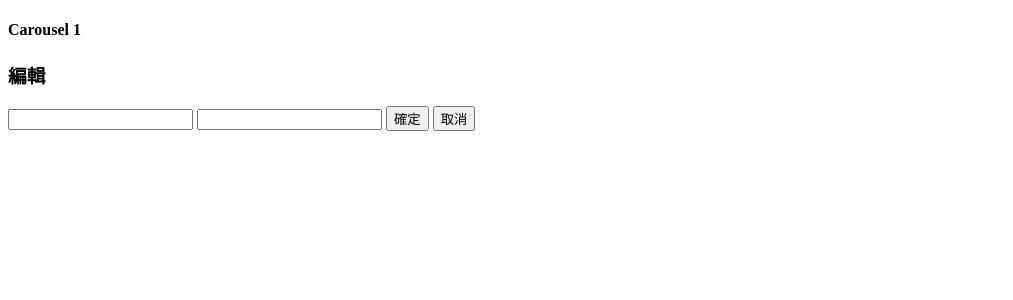
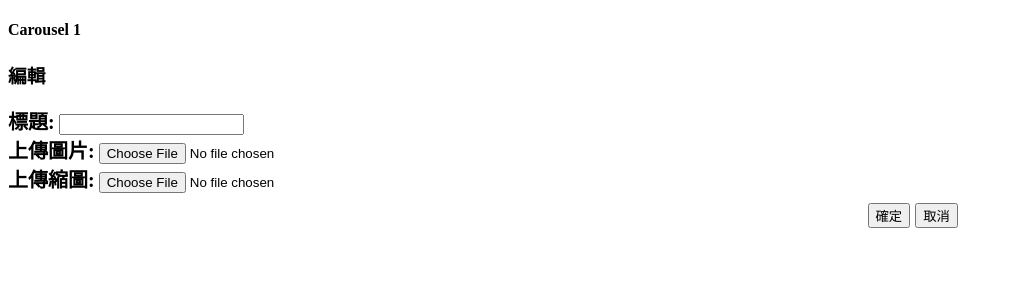
Before and after one commit to Nekohip/game_store_12, a PHP site: page /back/carousel1.php in a window 1280 px wide. Shown: the top 300 px of the page, without its empty margins (0-1013 px from the left). Run offline with PHP 8.4, Linux system fonts and the light colour scheme; data that the repository does not hold is empty.

Commit message:
完成modal前端功能，開始寫api

```diff
--- a/back.php
+++ b/back.php
@@ -31,7 +31,7 @@
             border: 1px black solid;
             height: 70vh;
             width: 13%;
-            margin-top: 219px;
+            margin-top: 270px;
         }
 
         .main {
@@ -48,8 +48,8 @@
             border: 1px black solid;
             /* height: 120vh; */
             width: 65%;
-            margin-top: 233px;
-            margin-left: 417px;
+            margin-top: 280px;
+            margin-left: 560px;
             margin-bottom: 50px;
         }
 
--- a/back/carousel1.php
+++ b/back/carousel1.php
@@ -27,7 +27,13 @@
 
         .btns {
             float: right;
-            width: 27%;
+            width: 32%;
+        }
+
+        .modal-text {
+            font-size: 20px;
+            font-weight: bold;
+            margin-top: 15px;
         }
     </style>
 </head>
@@ -46,21 +52,24 @@
         <div class="col-6">
             <div class="content">標題:<?= $row["text"] ?></div>
             <div class="content">
-                圖片:
-                <img src="../upload/<?= $row["img"] ?>" style="width:500px;">
+                圖片:<img src="../upload/<?= $row["img"] ?>" style="width:500px;">
             </div>
             <div class="content">
-                縮圖:
-                <img src="../upload/<?= $row["thumb"] ?>" style="width:500px;">
+                縮圖:<img src="../upload/<?= $row["thumb"] ?>" style="width:500px;">
             </div>
             <div class="content btns">
-                <button class="btn btn-primary editBtn" data-bs-id="<?= $row["id"] ?>" data-bs-text="<?= $row["text"] ?>">編輯</button>
+                <button class="btn btn-primary editBtn"
+                        data-bs-id="<?= $row["id"] ?>"
+                        data-bs-text="<?= $row["text"] ?>">
+                    編輯
+                </button>
+
                 <button class="btn btn-danger">刪除</button>
             </div>
         </div>
         <?php endforeach ?>
     </div>
-    <div class="modal editModal" id="editModal">
+    <div class="modal editModal">
         <div class="modal-dialog">
             <!-- modal區塊 -->
             <div class="modal-content">
@@ -68,12 +77,19 @@
                     <h3 class="modal-title">編輯</h3>
                 </div>
 
-                <div class="modal-body">
-                    <form active="../api/carousel1.php">
-                        <input type="text" id="modalId" name="id" value="">
-                        <input type="text" id="modalText" name="text" value="">
-                        <button type="submit" class="btn btn-primary">確定</button>
-                        <button type="button" class="btn btn-light dismiss">取消</button>
+                <div class="modal-body ">
+                    <form active="../api/carousel1.php" >
+                        <input type="hidden" id="modalId" name="id" value="" >
+                        <label for="modalText" class="modal-text">標題:</label>
+                        <input type="text" id="modalText" name="text" value=""><br>
+                        <label for="modalImg" class="modal-text">上傳圖片:</label>
+                        <input type="file" name="img" value=""><br>
+                        <label for="modalThumb" class="modal-text">上傳縮圖:</label>
+                        <input type="file" name="thumb" value=""><br>
+                        <div class="btns content">
+                            <button type="submit" class="btn btn-primary">確定</button>
+                            <button type="button" class="btn btn-light dismiss">取消</button>
+                        </div>
                     </form>
                 </div>
             </div>
@@ -90,14 +106,13 @@
         const editModal = $(".editModal");
         const id = $("#modalId");
         const text = $("#modalText");
-        console.log("dismiss", dismiss);
-        console.log("id", id);
 
         editBtn.click(function()
         {
             editModal.show();
             let thisId = $(this).attr("data-bs-id");
             let thisText = $(this).attr("data-bs-text");
+
             id.attr("value", thisId);
             text.attr("value", thisText);
         });
@@ -106,10 +121,6 @@
         {
             editModal.hide();
         });
-
-
-
-
     });
 </script>
 </html>
```
